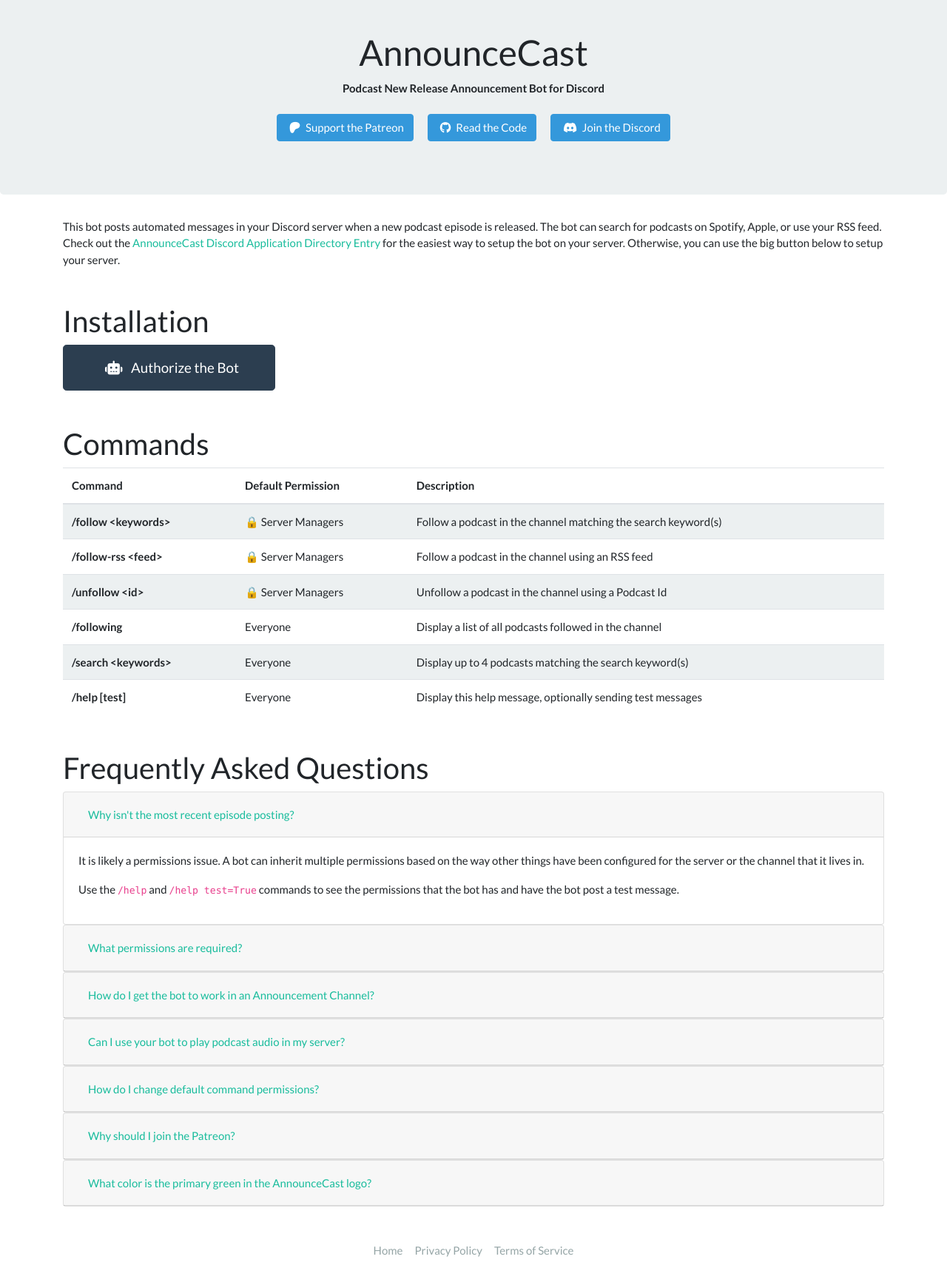
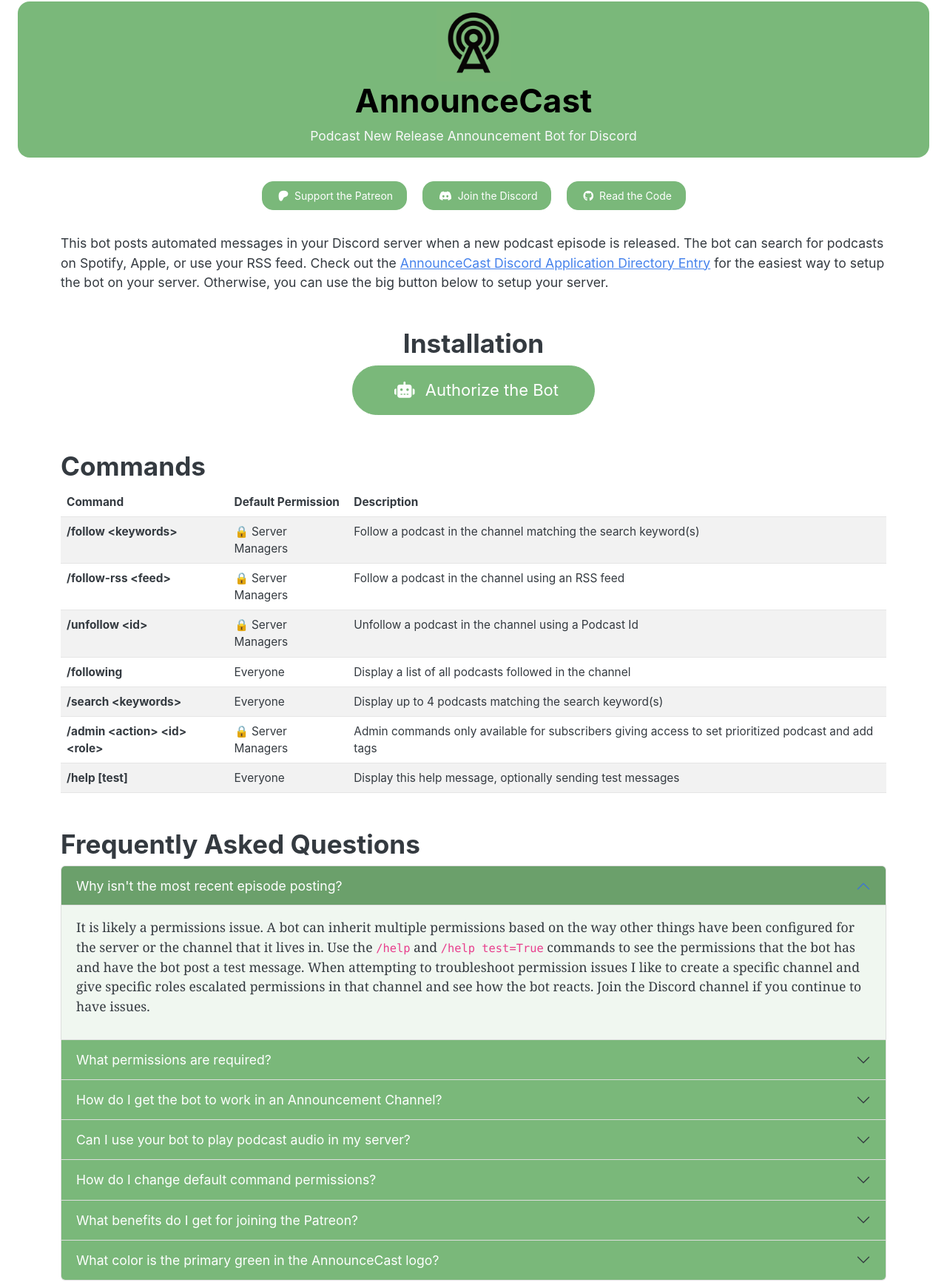
Before and after one commit to jimlind/AnnounceCast, a plain HTML site: page docs/index.html in a window 1280 px wide. Shown: the part 22-1755 px from the top of the page at 74% size. Drawn offline with nearby package versions, Linux system fonts and the light colour scheme.

Commit message:
feat: update documents!
They look nicer and are on brand now.

```diff
--- a/docs/index.html
+++ b/docs/index.html
@@ -7,38 +7,47 @@
     <link href="favicon.ico" rel="shortcut icon"/>
     <link href="favicon-32x32.png" rel="icon" sizes="32x32" type="image/png"/>
     <link href="favicon-16x16.png" rel="icon" sizes="16x16" type="image/png"/>
-    <link href="https://cdn.jsdelivr.net/npm/bootswatch@4.5.2/dist/flatly/bootstrap.min.css" rel="stylesheet"/>
+    <link href="https://cdn.jsdelivr.net/npm/bootswatch@5/dist/litera/bootstrap.min.css" rel="stylesheet"/>
+    <link href="style.css" rel="stylesheet">
     <script crossorigin="anonymous" src="https://code.jquery.com/jquery-3.4.1.slim.min.js"></script>
-    <script crossorigin="anonymous"
-            src="https://cdn.jsdelivr.net/npm/bootstrap@4.4.1/dist/js/bootstrap.min.js"></script>
+    <script src="https://cdn.jsdelivr.net/npm/bootstrap@5/dist/js/bootstrap.bundle.min.js"></script>
     <script crossorigin="anonymous" src="https://kit.fontawesome.com/fb0723331c.js"></script>
     <title>AnnounceCast - Podcast New Release Announcement Bot for Discord</title>
 </head>
 
 <body>
-<div class="jumbotron text-center">
-    <h1>AnnounceCast</h1>
-    <p><strong>Podcast New Release Announcement Bot for Discord</strong></p>
-    <a class="btn btn-info m-2" href="https://www.patreon.com/AnnounceCast">
+<div class="m-4 p-2 bg-primary rounded-4 text-center">
+    <img alt="AnnounceCast Logo: The letter 'A' that looks like a radio tower"
+         src="imagery/discord-bot-icon.png"
+         style="max-width: 100px;"/>
+    <h1 style="color: black">AnnounceCast</h1>
+    <div class="mb-2 text-light">Podcast New Release Announcement Bot for
+        Discord
+    </div>
+</div>
+
+<div>
+    <div class="text-center mb-4">
+        <a class="btn btn-primary m-2" href="https://www.patreon.com/AnnounceCast">
             <i class="fab fa-patreon mx-1"></i> Support the Patreon
         </a>
-    <a class="btn btn-info m-2" href="https://github.com/jimlind/AnnounceCast">
+        <a class="btn btn-primary m-2" href="https://discord.gg/sEjJTTjG3M">
+            <i class="fab fa-discord mx-1"></i> Join the Discord
+        </a>
+        <a class="btn btn-primary m-2" href="https://github.com/jimlind/AnnounceCast">
             <i class="fab fa-github mx-1"></i> Read the Code
         </a>
-    <a class="btn btn-info m-2" href="https://discord.gg/sEjJTTjG3M">
-        <i class="fab fa-discord mx-1"></i> Join the Discord
-    </a>
     </div>
-
     <div class="container">
-    <p>
         This bot posts automated messages in your Discord server when a new podcast episode is released. The bot can
         search for podcasts on Spotify, Apple, or use your RSS feed. Check out the <a
             href="https://discord.com/application-directory/839657120689684533">AnnounceCast Discord Application
         Directory Entry</a> for the easiest way to setup the bot on your server. Otherwise, you can use the big
         button below to setup your server.
-    </p>
+    </div>
+</div>
 
+<div class="text-center">
     <h2 class="mt-5">Installation</h2>
     <p>
         <a class="btn btn-primary btn-lg px-5 py-3"
@@ -46,7 +55,8 @@
             <i class="fas fa-robot mx-2"></i> Authorize the Bot
         </a>
     </p>
-
+</div>
+<div class="container">
     <h2 class="mt-5">Commands</h2>
     <table class="table table-striped">
         <thead>
@@ -83,6 +93,11 @@
             <td>Display up to 4 podcasts matching the search keyword(s)</td>
         </tr>
         <tr>
+            <th scope="row">/admin &lt;action&gt; &lt;id&gt; &lt;role&gt;</th>
+            <td>🔒 Server Managers</td>
+            <td>Admin commands only available for subscribers giving access to set prioritized podcast and add tags</td>
+        </tr>
+        <tr>
             <th scope="row">/help [test]</th>
             <td>Everyone</td>
             <td>Display this help message, optionally sending test messages</td>
@@ -92,39 +107,45 @@
 
     <h2 class="mt-5">Frequently Asked Questions</h2>
 
-    <div id="accordion">
-        <div class="card">
-            <div class="card-header" id="headingOne">
-                <h5 class="mb-0">
-                    <button class="btn btn-link" data-target="#collapseOne" data-toggle="collapse">
+    <div class="accordion" id="accordion">
+        <div class="accordion-item">
+            <h2 class="accordion-header" id="headingOne">
+                <button aria-controls="collapseOne" aria-expanded="true" class="accordion-button"
+                        data-bs-target="#collapseOne"
+                        data-bs-toggle="collapse" type="button">
                     Why isn't the most recent episode posting?
                 </button>
-                </h5>
-            </div>
-
-            <div class="collapse show" data-parent="#accordion" id="collapseOne">
-                <div class="card-body">
+            </h2>
+            <div aria-labelledby="headingOne" class="accordion-collapse collapse show"
+                 data-bs-parent="#accordion"
+                 id="collapseOne">
+                <div class="accordion-body">
                     <p>
                         It is likely a permissions issue. A bot can inherit multiple permissions based on the way other
-                        things have been configured for the server or the channel that it lives in.
-                    </p>
-                    <p>
-                        Use the <code>/help</code> and <code>/help test=True</code> commands to see the permissions that
-                        the bot has and have the bot post a test message.
+                        things have been configured for the server or the channel that it lives in. Use the
+                        <code>/help</code> and <code>/help test=True</code> commands to see the permissions that the bot
+                        has and have the bot post a test message.
+
+                        When attempting to troubleshoot permission issues I like to create a specific channel and give
+                        specific roles escalated permissions in that channel and see how the bot reacts. Join the
+                        Discord channel if you continue to have issues.
                     </p>
                 </div>
             </div>
         </div>
-        <div class="card">
-            <div class="card-header" id="headingPermission">
-                <h5 class="mb-0">
-                    <button class="btn btn-link collapsed" data-target="#collapsePermission" data-toggle="collapse">
+
+        <div class="accordion-item">
+            <h2 class="accordion-header" id="headingTwo">
+                <button aria-controls="collapseTwo" aria-expanded="true" class="accordion-button collapsed"
+                        data-bs-target="#collapseTwo"
+                        data-bs-toggle="collapse" type="button">
                     What permissions are required?
                 </button>
-                </h5>
-            </div>
-            <div class="collapse" data-parent="#accordion" id="collapsePermission">
-                <div class="card-body">
+            </h2>
+            <div aria-labelledby="headingTwo" class="accordion-collapse collapse"
+                 data-bs-parent="#accordion"
+                 id="collapseTwo">
+                <div class="accordion-body">
                     <p>
                         The invite link above includes the necessary permissions. But if you are creating a custom
                         permissions scheme the specifics that the bot needs to function in a channel are:
@@ -141,53 +162,61 @@
                 </div>
             </div>
         </div>
-        <div class="card">
-            <div class="card-header" id="headingAnnouncementChannels">
-                <h5 class="mb-0">
-                    <button class="btn btn-link collapsed" data-target="#collapseAnnouncementChannels"
-                            data-toggle="collapse">
+
+        <div class="accordion-item">
+            <h2 class="accordion-header" id="headingThree">
+                <button aria-controls="collapseThree" aria-expanded="true" class="accordion-button collapsed"
+                        data-bs-target="#collapseThree"
+                        data-bs-toggle="collapse" type="button">
                     How do I get the bot to work in an Announcement Channel?
                 </button>
-                </h5>
-            </div>
-            <div class="collapse" data-parent="#accordion" id="collapseAnnouncementChannels">
-                <div class="card-body">
+            </h2>
+            <div aria-labelledby="headingThree" class="accordion-collapse collapse"
+                 data-bs-parent="#accordion"
+                 id="collapseThree">
+                <div class="accordion-body">
                     <p>
                         You will need to grant the bot special permissions to "Send Messages" (under Text Channel
-                        Permissions) in the channel. Discord defaults to not allowing @everyone to post in that channel
-                        and the bot is part of that group by default.
+                        Permissions) in the channel. Discord defaults to not allowing <code>@everyone</code> to post in
+                        that channel and the bot is part of that group by default.
                     </p>
                 </div>
             </div>
         </div>
-        <div class="card">
-            <div class="card-header" id="headingThree">
-                <h5 class="mb-0">
-                    <button class="btn btn-link collapsed" data-target="#collapseThree" data-toggle="collapse">
+
+        <div class="accordion-item">
+            <h2 class="accordion-header" id="headingFour">
+                <button aria-controls="collapseFour" aria-expanded="true" class="accordion-button collapsed"
+                        data-bs-target="#collapseFour"
+                        data-bs-toggle="collapse" type="button">
                     Can I use your bot to play podcast audio in my server?
                 </button>
-                </h5>
-            </div>
-            <div class="collapse" data-parent="#accordion" id="collapseThree">
-                <div class="card-body">
+            </h2>
+            <div aria-labelledby="headingFour" class="accordion-collapse collapse"
+                 data-bs-parent="#accordion"
+                 id="collapseFour">
+                <div class="accordion-body">
                     <p>
-                        Not right now. Join the Discord Server and let me know if that's a feature you'd like. It is a
-                        very possible feature but something I wouldn't want to build and support if it wasn't something
-                        that the community would value.
+                        Not right now. Join the Discord Server and post in the <code>#ideas-and-feedback</code> channel
+                        if it is something you would use. It is a very possible feature but something I wouldn't want to
+                        build and support if it wasn't something that the community would value.
                     </p>
                 </div>
             </div>
         </div>
-        <div class="card">
-            <div class="card-header" id="headingFour">
-                <h5 class="mb-0">
-                    <button class="btn btn-link collapsed" data-target="#collapseFour" data-toggle="collapse">
+
+        <div class="accordion-item">
+            <h2 class="accordion-header" id="headingFive">
+                <button aria-controls="collapseFive" aria-expanded="true" class="accordion-button collapsed"
+                        data-bs-target="#collapseFive"
+                        data-bs-toggle="collapse" type="button">
                     How do I change default command permissions?
                 </button>
-                </h5>
-            </div>
-            <div class="collapse" data-parent="#accordion" id="collapseFour">
-                <div class="card-body">
+            </h2>
+            <div aria-labelledby="headingFive" class="accordion-collapse collapse"
+                 data-bs-parent="#accordion"
+                 id="collapseFive">
+                <div class="accordion-body">
                     <p>
                         If you want more than Server Managers to be able to use the follow command on your server under
                         <code>Integrations</code> you can find the bot and change Command Permissions for each Command.
@@ -195,35 +224,48 @@
                 </div>
             </div>
         </div>
-        <div class="card">
-            <div class="card-header" id="headingFive">
-                <h5 class="mb-0">
-                    <button class="btn btn-link" data-target="#collapseFive" data-toggle="collapse">
-                        Why should I join the Patreon?
+
+        <div class="accordion-item">
+            <h2 class="accordion-header" id="headingSix">
+                <button aria-controls="collapseSix" aria-expanded="true" class="accordion-button collapsed"
+                        data-bs-target="#collapseSix"
+                        data-bs-toggle="collapse" type="button">
+                    What benefits do I get for joining the Patreon?
                 </button>
-                </h5>
-            </div>
-            <div class="collapse" data-parent="#accordion" id="collapseFive">
-                <div class="card-body">
-                    <p>
-                        Because running this server isn't free and you have found the service to be helpful.
-                    </p>
+            </h2>
+            <div aria-labelledby="headingSix" class="accordion-collapse collapse"
+                 data-bs-parent="#accordion"
+                 id="collapseSix">
+                <div class="accordion-body">
+                    <ol>
+                        <li>My Thanks! Running this server isn't free. I've spent a lot of time building the bot and
+                            hopefully it is something that you find valuable to your community.
+                        </li>
+                        <li>Faster podcast announcing. If the normal turnaround for podcast announcing isn't fast
+                            enough for you, subscribers can set a podcast to have a prioritized process specifically
+                            created for them.
+                        </li>
+                        <li>Tagging ability. If you want to tag a role in your podcast announcements this will make it
+                            easier for you to let everybody in your server know the news.
+                        </li>
+                    </ol>
                 </div>
             </div>
         </div>
-        <div class="card">
-            <div class="card-header" id="headingSix">
-                <h5 class="mb-0">
-                    <button class="btn btn-link" data-target="#collapseSix" data-toggle="collapse">
+
+        <div class="accordion-item">
+            <h2 class="accordion-header" id="headingSeven">
+                <button aria-controls="collapseSeven" aria-expanded="true" class="accordion-button collapsed"
+                        data-bs-target="#collapseSeven"
+                        data-bs-toggle="collapse" type="button">
                     What color is the primary green in the AnnounceCast logo?
                 </button>
-                </h5>
-            </div>
-            <div class="collapse" data-parent="#accordion" id="collapseSix">
-                <div class="card-body">
-                    <p>
+            </h2>
+            <div aria-labelledby="headingSeven" class="accordion-collapse collapse"
+                 data-bs-parent="#accordion"
+                 id="collapseSeven">
+                <div class="accordion-body">
                     AnnounceCast Green is <code>#7ab87a</code> if you want to match a role color for the bot.
-                    </p>
                 </div>
             </div>
         </div>
@@ -245,5 +287,7 @@
         </ul>
     </footer>
 </div>
+
+<div style="background-image: url('imagery/discord-bot-banner.png'); min-height: 100px;"></div>
 </body>
 </html>
--- /dev/null
+++ b/docs/style.css
@@ -0,0 +1,24 @@
+.btn-primary, .bg-primary {
+    background-color: #7ab87a !important;
+    border-color: #7ab87a !important;
+}
+.btn-primary:hover, .btn-primary:focus {
+    background-color: #6ba06b !important;
+    border-color: #6ba06b !important;
+}
+#accordion .accordion-button {
+    background-color: #7ab87a;
+    color: white;
+    border-color: #6ba06b;
+}
+#accordion .accordion-button:not(.collapsed) {
+    background-color: #6ba06b;
+    color: white;
+    border-color: #5d9f5d;
+}
+#accordion .accordion-button:hover {
+    background-color: #5d9f5d;
+}
+#accordion .accordion-body {
+    background-color: #f0f7f0;
+}
```
Also changed, not shown: docs/privacy.html (+28 -13 lines), docs/tos.html (+28 -13 lines). Lines whose indentation alone changed are shown as unchanged.
